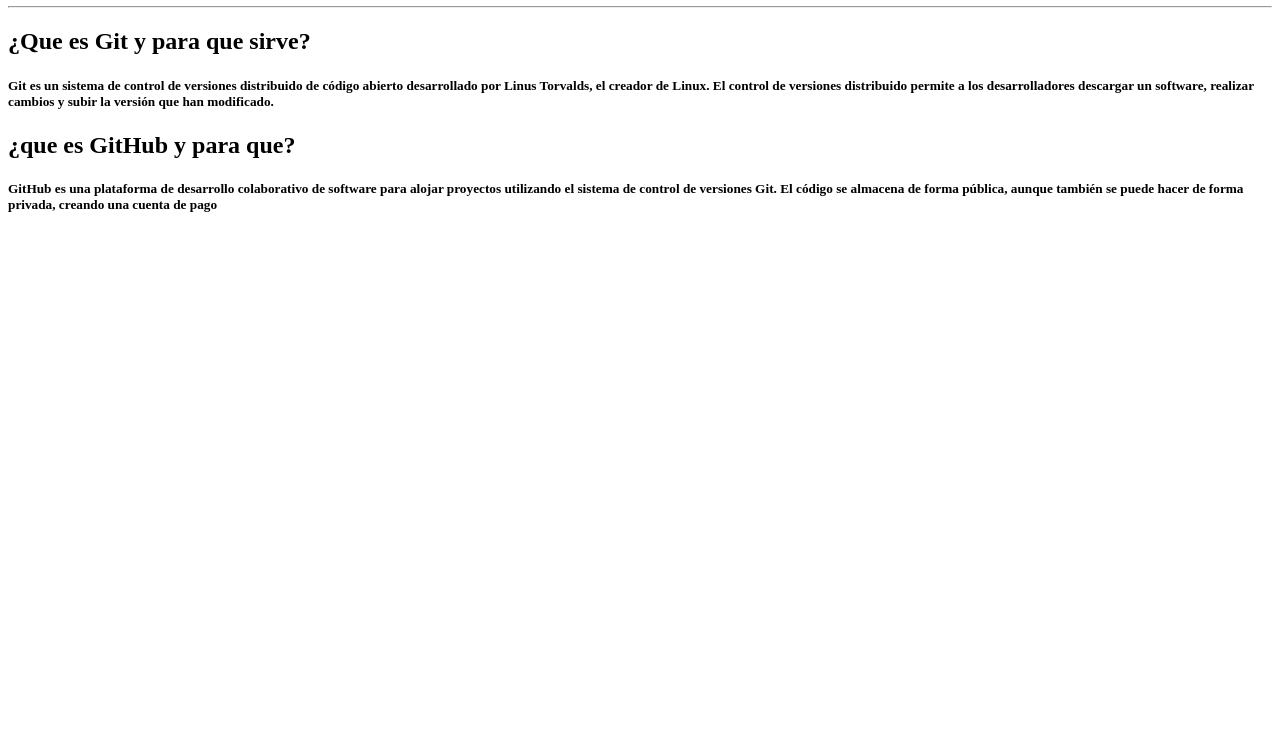
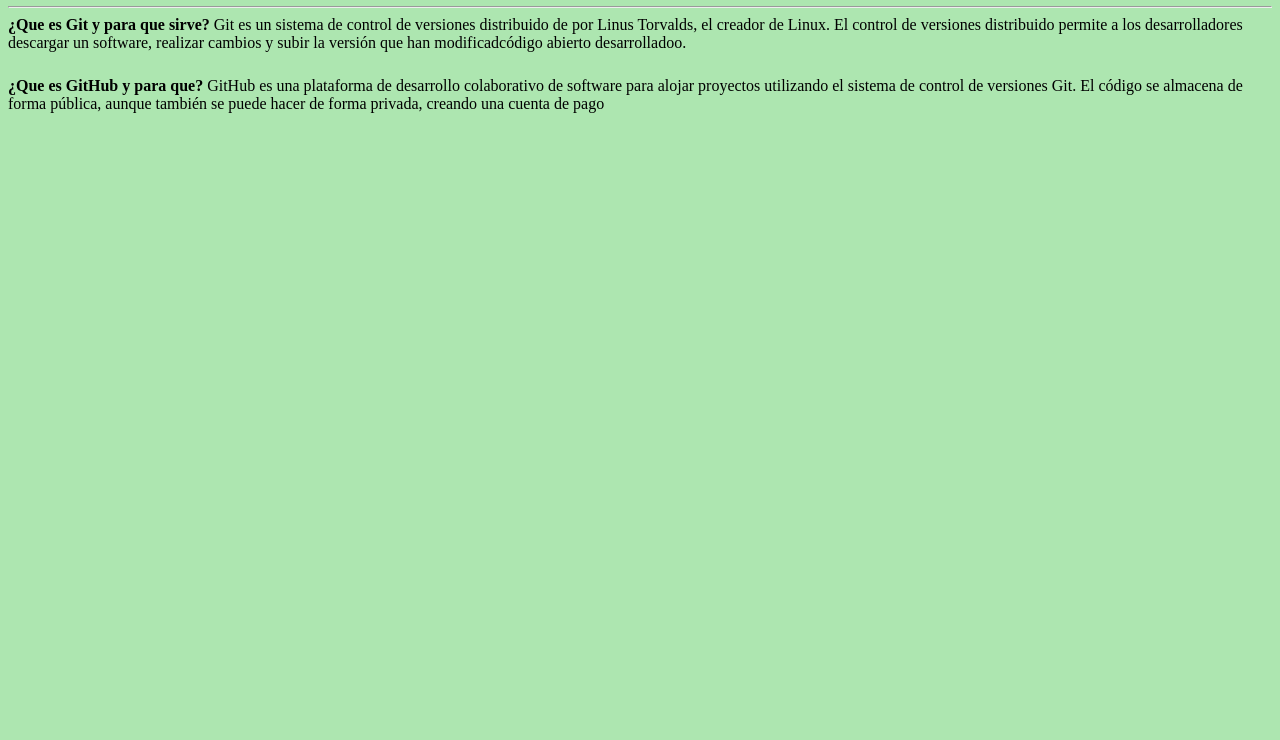
Before and after one commit to VWILMERE/final, a plain HTML site: page index.html in a window 1280 px wide. Shown: the part 60-800 px from the top of the page. Drawn offline with Linux system fonts and the light colour scheme.

Commit message:
nuevo html y css

```diff
--- /dev/null
+++ b/app.js
@@ -0,0 +1 @@
+<button type="button" onclick="document.getElementById('demo').innerHTML = 'Hello JavaScript!'">Click Me!</button>
--- a/index.html
+++ b/index.html
@@ -1,17 +1,13 @@
- <html>
-
-
-     <head>
-        <title>FINAL</title>
-     </head>
-     <h1>Git y GitHub</h1>
-     <hr>
-     <h2>¿Que es Git y para que sirve?</h2>
-     <h5>Git es un sistema de control de versiones distribuido de código abierto desarrollado por Linus Torvalds, el creador de Linux. El control de versiones distribuido permite a los desarrolladores descargar un software, realizar cambios y subir la versión que han modificado.</h5>
-
-     <h2>¿que es GitHub y para que?</h2>
-     <h5>GitHub es una plataforma de desarrollo colaborativo de software para alojar proyectos utilizando el sistema de control de versiones Git. El código se almacena de forma pública, aunque también se puede hacer de forma privada, creando una cuenta de pago</h5>
-
-
-
- </html>
+<html>
+  <head>
+    <title>pagina web final</title>
+  </head>
+  <body>
+    <h1>Git y GitHub</h1>
+    <link rel="stylesheet" href="style.css">
+    <hr/>
+ <b>¿Que es Git y para que sirve?</b> Git es un sistema de control de versiones distribuido de  por Linus Torvalds, el creador de Linux. El control de versiones distribuido permite a los desarrolladores descargar un software, realizar cambios y subir la versión que han modificadcódigo abierto desarrolladoo.
+ <h6></h6>
+ <b>¿Que es GitHub y para que?</b> GitHub es una plataforma de desarrollo colaborativo de software para alojar proyectos utilizando el sistema de control de versiones Git. El código se almacena de forma pública, aunque también se puede hacer de forma privada, creando una cuenta de pago
+  </body>
+</html>
--- a/style.css
+++ b/style.css
@@ -0,0 +1,3 @@
+body {
+    background-color: rgb(173, 230, 176);
+  }
```
